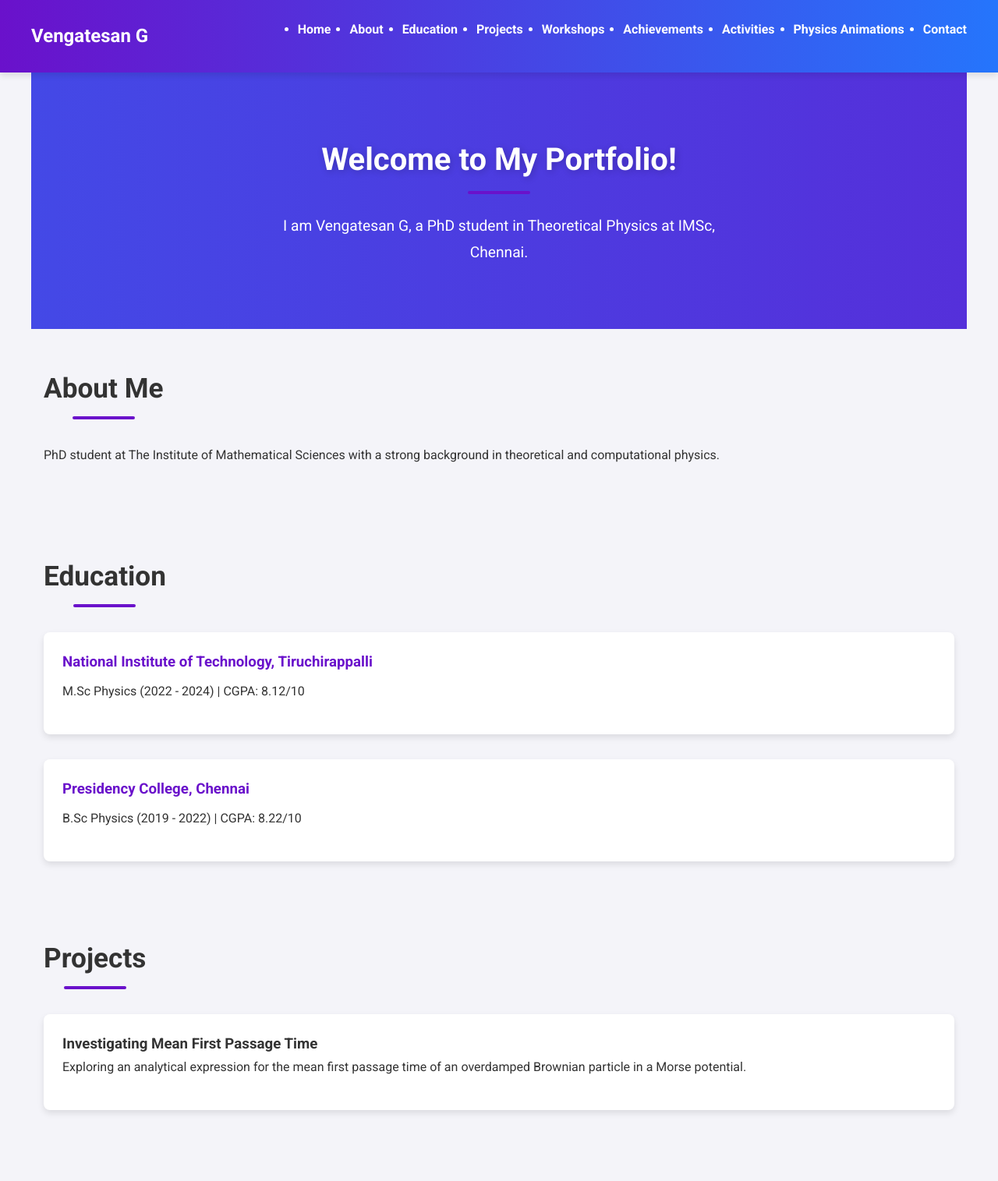
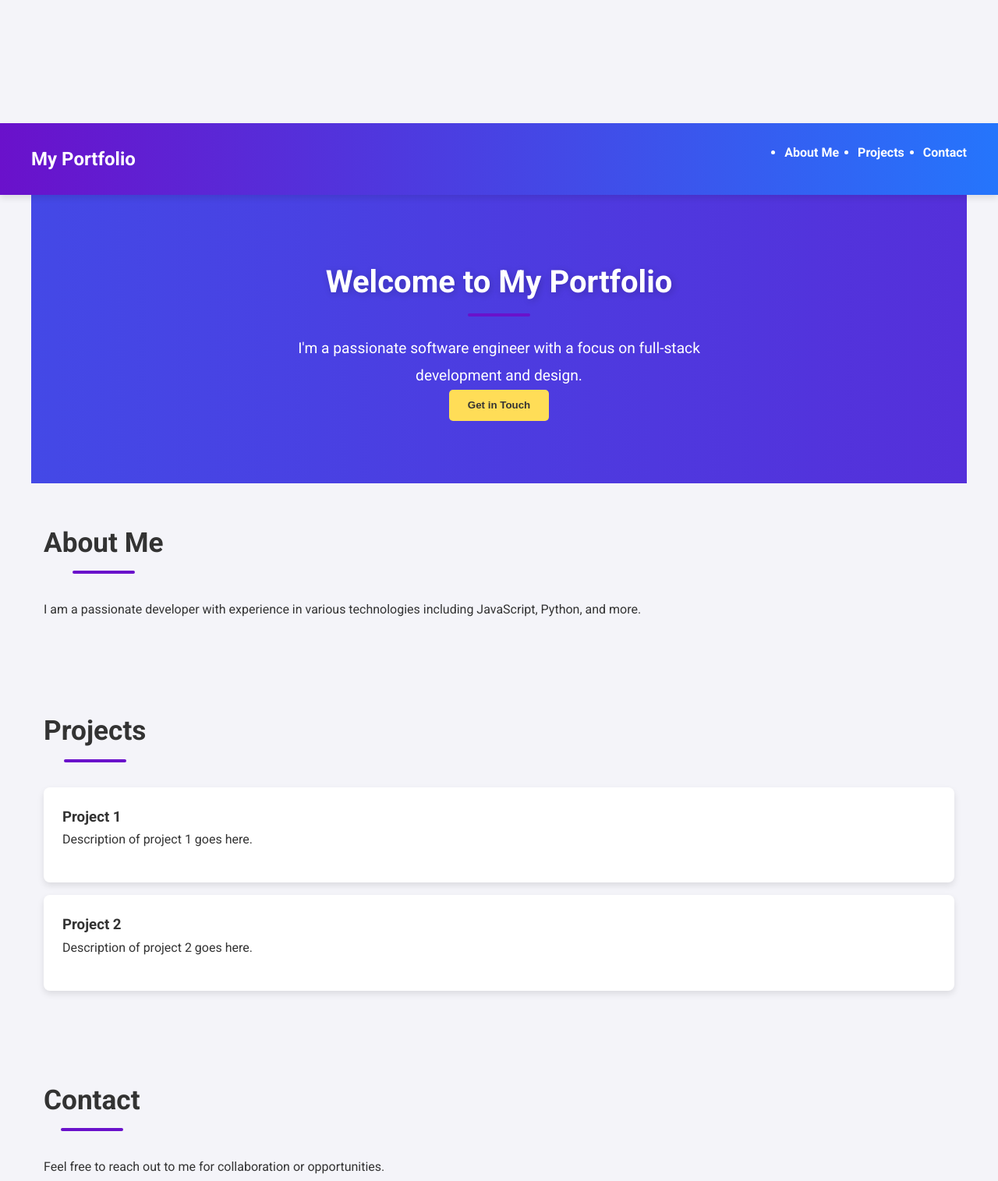
Before and after one commit to Vengat3san/Portfolio-web, a plain HTML site: page index.html in a window 1280 px wide. Shown: the top 1515 px of the page at 78% size. Drawn offline with Linux system fonts and the light colour scheme.

Commit message:
Update index.html

```diff
--- a/index.html
+++ b/index.html
@@ -3,97 +3,64 @@
 <head>
     <meta charset="UTF-8">
     <meta name="viewport" content="width=device-width, initial-scale=1.0">
-  <title>Vengatesan G | Portfolio</title>
+    <title>My Portfolio</title>
     <link href="https://fonts.googleapis.com/css2?family=Roboto:wght@400;700&display=swap" rel="stylesheet">
     <link rel="stylesheet" href="styles.css">
 </head>
 <body>
+    <!-- Background Animation Canvas -->
+    <canvas id="backgroundCanvas"></canvas>
+
+    <!-- Header Section -->
     <header>
         <nav>
-      <h1>Vengatesan G</h1>
+            <h1>My Portfolio</h1>
             <ul>
-        <li><a href="#home">Home</a></li>
-        <li><a href="#about">About</a></li>
-        <li><a href="#education">Education</a></li>
+                <li><a href="#about">About Me</a></li>
                 <li><a href="#projects">Projects</a></li>
-        <li><a href="#workshops">Workshops</a></li>
-        <li><a href="#achievements">Achievements</a></li>
-        <li><a href="#activities">Activities</a></li>
-        <li><a href="#physics">Physics Animations</a></li>
                 <li><a href="#contact">Contact</a></li>
             </ul>
         </nav>
     </header>
 
-  <section id="home" class="hero">
-    <h2>Welcome to My Portfolio!</h2>
-    <p>I am Vengatesan G, a PhD student in Theoretical Physics at IMSc, Chennai.</p>
+    <!-- Hero Section -->
+    <section class="hero">
+        <h2>Welcome to My Portfolio</h2>
+        <p>I'm a passionate software engineer with a focus on full-stack development and design.</p>
+        <button onclick="window.location.href='#contact'">Get in Touch</button>
     </section>
 
+    <!-- About Me Section -->
     <section id="about">
         <h2>About Me</h2>
-    <p>PhD student at The Institute of Mathematical Sciences with a strong background in theoretical and computational physics.</p>
+        <p>I am a passionate developer with experience in various technologies including JavaScript, Python, and more.</p>
     </section>
 
-  <section id="education">
-    <h2>Education</h2>
-    <div class="timeline">
-      <div class="timeline-item">
-        <h3>National Institute of Technology, Tiruchirappalli</h3>
-        <p>M.Sc Physics (2022 - 2024) | CGPA: 8.12/10</p>
+    <!-- Projects Section -->
+    <section id="projects">
+        <h2>Projects</h2>
+        <div class="project">
+            <h3>Project 1</h3>
+            <p>Description of project 1 goes here.</p>
         </div>
-      <div class="timeline-item">
-        <h3>Presidency College, Chennai</h3>
-        <p>B.Sc Physics (2019 - 2022) | CGPA: 8.22/10</p>
-      </div>
+        <div class="project">
+            <h3>Project 2</h3>
+            <p>Description of project 2 goes here.</p>
         </div>
     </section>
 
-  <section id="projects">
-    <h2>Projects</h2>
-    <div class="project">
-      <h3>Investigating Mean First Passage Time</h3>
-      <p>Exploring an analytical expression for the mean first passage time of an overdamped Brownian particle in a Morse potential.</p>
-    </div>
+    <!-- Contact Section -->
+    <section id="contact">
+        <h2>Contact</h2>
+        <p>Feel free to reach out to me for collaboration or opportunities.</p>
     </section>
 
-  <section id="workshops">
-    <h2>Workshops</h2>
-    <p>Participated in a week-long workshop on statistical techniques in astrophysics and cosmology, where I learned Bayesian statistics and ΛCDM modeling.</p>
-  </section>
-
-  <section id="achievements">
-    <h2>Achievements</h2>
-    <ul>
-      <li>AIR 91 in GATE 2024</li>
-      <li>AIR 171 in CSIR-NET 2023</li>
-      <li>Dr. S. Kalyanaraman Memorial Award</li>
-    </ul>
-  </section>
-
-  <section id="activities">
-    <h2>Extracurricular Activities</h2>
-    <p>Organized events and participated in outreach initiatives through SPIE and OPTICA.</p>
-  </section>
-
-  <section id="physics">
-    <h2>Physics Animations</h2>
-    <div class="animation-container">
-      <canvas id="pendulumCanvas"></canvas>
-    </div>
-  </section>
-
-  <section id="contact">
-    <h2>Contact</h2>
-    <p>Email: <a href="mailto:vengatesanganapathy001@gmail.com">vengatesanganapathy001@gmail.com</a></p>
-    <p>Phone: +91 9600567671</p>
-    <p>LinkedIn: <a href="https://linkedin.com">Profile</a></p>
-  </section>
-
+    <!-- Footer Section -->
     <footer>
-    <p>&copy; 2024 Vengatesan G</p>
+        <p>© 2024 My Portfolio</p>
     </footer>
 
+    <!-- JavaScript for Background Animation -->
     <script src="script.js"></script>
 </body>
 </html>
```
Lines whose indentation alone changed are shown as unchanged.
